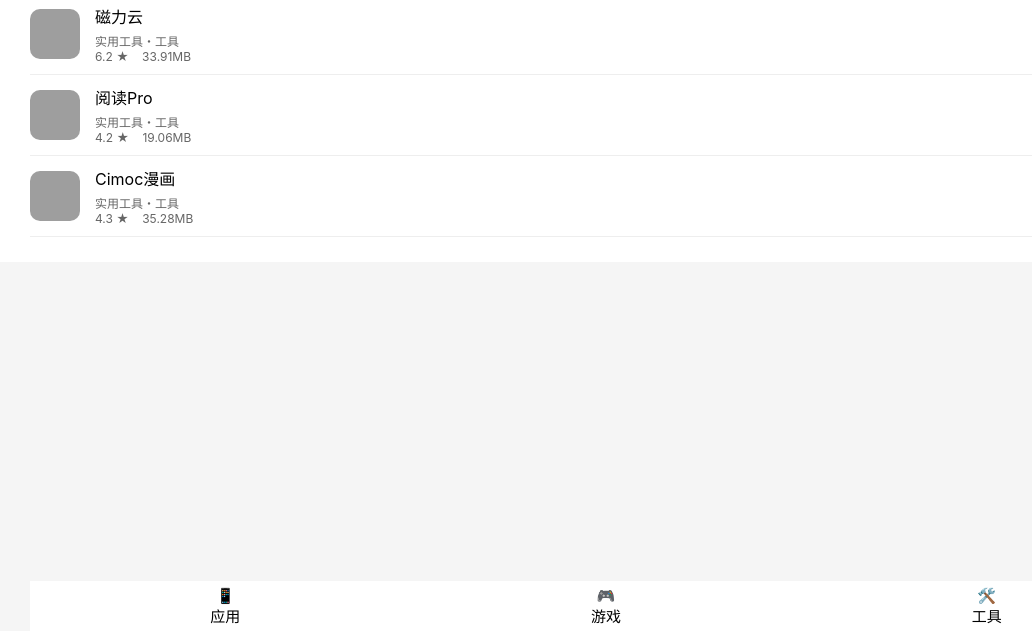
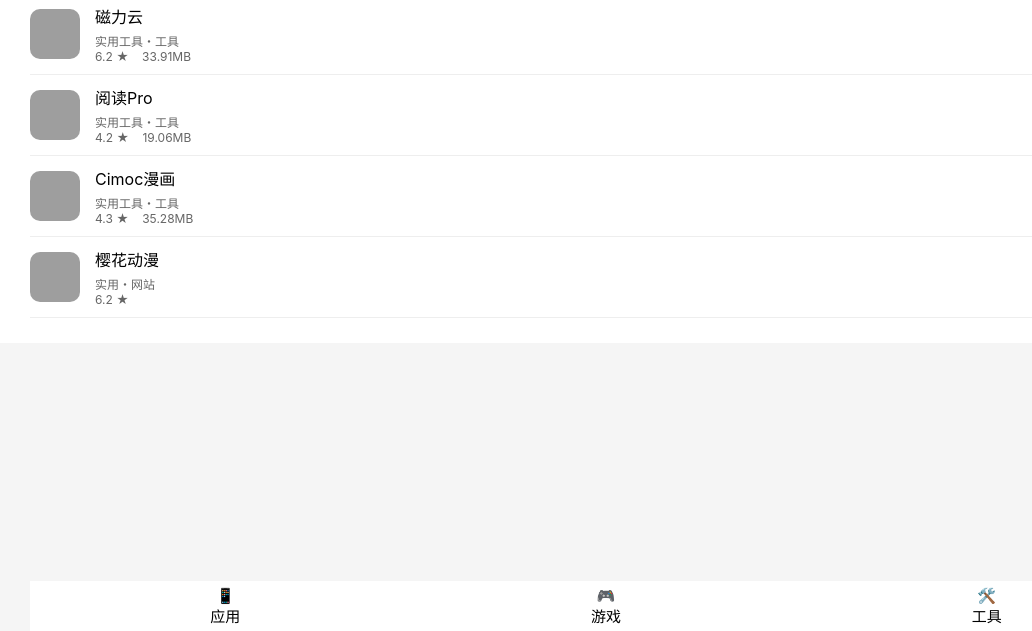
Before and after one commit to Abcd136/z2, a plain HTML site: page index.html in a window 1280 px wide. Shown: the part 169-800 px from the top of the page, without its empty margins (0-1032 px from the left). Drawn offline with Linux system fonts and the light colour scheme; grey boxes are pictures that could not be loaded.

Commit message:
Update index.html

```diff
--- a/index.html
+++ b/index.html
@@ -209,6 +209,17 @@
             </div>
         </div>
 
+        <div class="app-item">
+            <img src="https://files.catbox.moe/wtf192.png" alt="樱花" class="app-icon">
+            <div class="app-info">
+                <div class="app-name">
+                    <a href="https://www.295yhw.com/" style="color: black; text-decoration: none;">樱花动漫</a>
+            </div>
+                <div class="app-category">实用・网站</div>
+                <div class="rating">6.2 ★ <span class="app-size"></span></div>
+            </div>
+        </div>
+
     <div class="bottom-nav">
 
         <div class="bottom-nav-item" onclick="toggleNav()">
```
